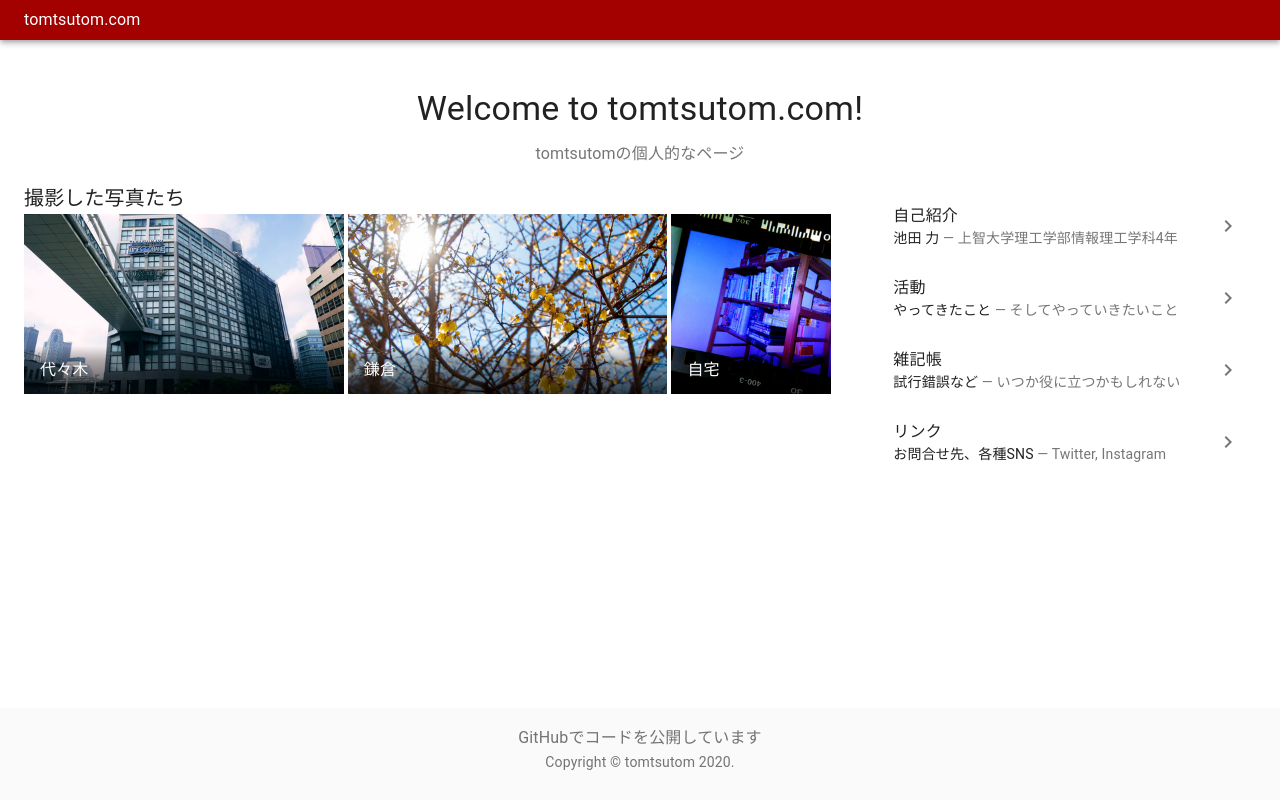
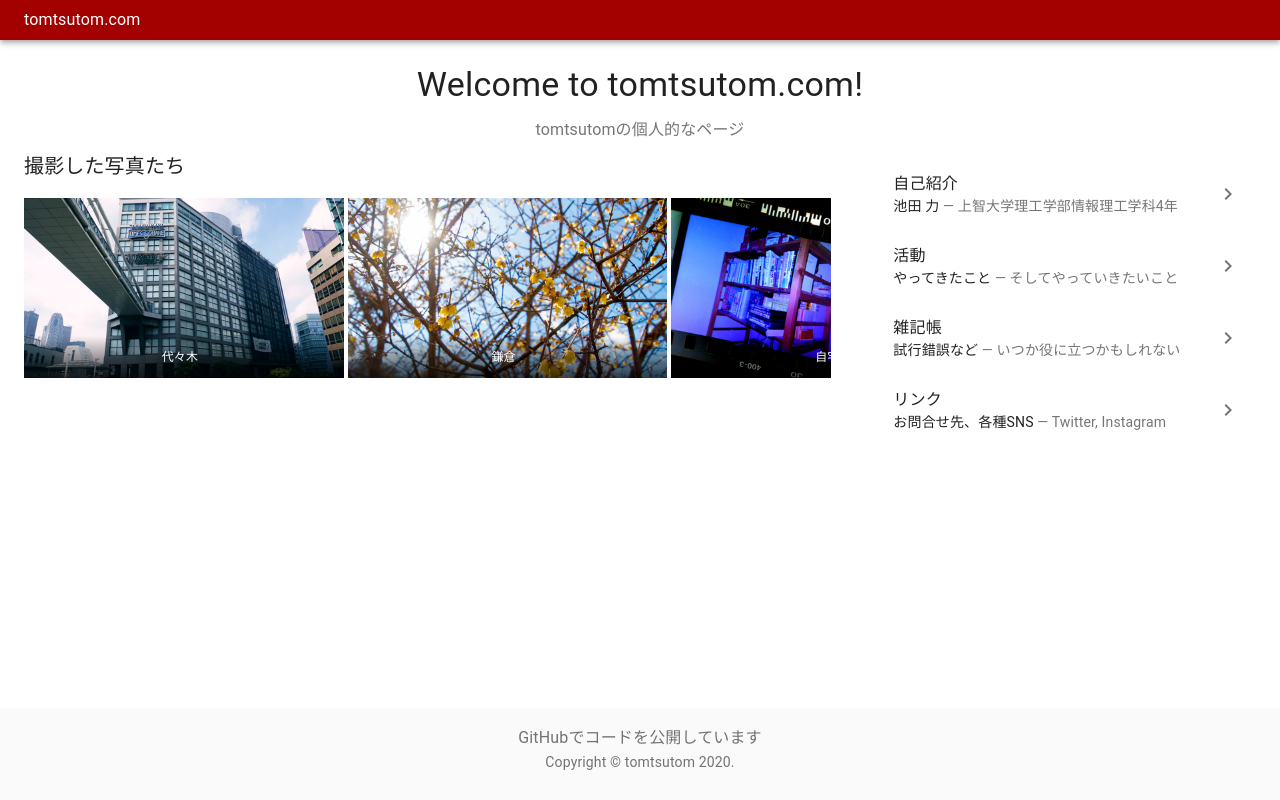
Before and after one commit to Tsutomu-Ikeda/tomtsutom.com, a React (Create React App) app: page / in a window 1280 px wide. Built offline with nearby package versions, Linux system fonts and the light colour scheme.

Commit message:
ギャラリーコンポーネントを分割

```diff
--- /dev/null
+++ b/src/components/Gallery.tsx
@@ -0,0 +1,59 @@
+import React from "react";
+import useMediaQuery from "@material-ui/core/useMediaQuery";
+
+import GridList from "@material-ui/core/GridList";
+import GridListTile from "@material-ui/core/GridListTile";
+import GridListTileBar from "@material-ui/core/GridListTileBar";
+import IconButton from "@material-ui/core/IconButton";
+
+import { useTheme, makeStyles } from "@material-ui/core/styles";
+
+const useStyles = makeStyles((theme) => ({
+  title: {
+    color: "#fff",
+    textAlign: "center",
+  },
+  titleBar: {
+    height: "42px",
+    background:
+      "linear-gradient(to top, rgba(0,0,0,0.7) 0%, rgba(0,0,0,0) 100%)",
+  },
+  gridList: {
+    flexWrap: "nowrap",
+    transform: "translateZ(0)",
+  },
+}));
+
+export default function Gallery(props: {
+  items: {
+    title: string;
+    image: string;
+    key: number;
+  }[];
+}) {
+  const classes = useStyles();
+
+  const theme = useTheme();
+  const matches = useMediaQuery(theme.breakpoints.up("sm"));
+  const gridListCols = () => (matches ? 2.5 : 1.5);
+
+  return (
+    <GridList className={classes.gridList} cols={gridListCols()}>
+      {props.items.map((tile) => (
+        <GridListTile key={tile.title}>
+          <img src={tile.image} alt={tile.title} />
+          <GridListTileBar
+            subtitle={tile.title}
+            classes={{
+              root: classes.titleBar,
+              subtitle: classes.title,
+            }}
+            actionIcon={
+              <IconButton aria-label={`star ${tile.title}`}></IconButton>
+            }
+          />
+        </GridListTile>
+      ))}
+    </GridList>
+  );
+}
--- a/src/views/Top.tsx
+++ b/src/views/Top.tsx
@@ -2,34 +2,23 @@ import React from "react";
 import { Helmet } from "react-helmet";
 
 import Container from "@material-ui/core/Container";
-import GridList from "@material-ui/core/GridList";
-import GridListTile from "@material-ui/core/GridListTile";
-import GridListTileBar from "@material-ui/core/GridListTileBar";
 import Grid from "@material-ui/core/Grid";
-import IconButton from "@material-ui/core/IconButton";
 import Typography from "@material-ui/core/Typography";
 import { makeStyles } from "@material-ui/core/styles";
 import Sidebar from "../components/Sidebar";
+import Gallery from "../components/Gallery";
 
 const useStyles = makeStyles((theme) => ({
   heroContent: {
     backgroundColor: theme.palette.background.paper,
-    padding: theme.spacing(6, 0, 1),
+    padding: theme.spacing(3, 0, 1),
   },
   cardGrid: {
-    paddingTop: theme.spacing(1),
-    paddingBottom: theme.spacing(4),
+    paddingTop: theme.spacing(0),
+    paddingBottom: theme.spacing(2),
   },
-  title: {
-    color: "#fff",
-  },
-  titleBar: {
-    background:
-      "linear-gradient(to top, rgba(0,0,0,0.7) 0%, rgba(0,0,0,0.3) 70%, rgba(0,0,0,0) 100%)",
-  },
-  gridList: {
-    flexWrap: "nowrap",
-    transform: "translateZ(0)",
+  heading: {
+    marginBottom: "16px",
   },
 }));
 
@@ -97,28 +86,10 @@ export default function Top() {
         </Grid>
         <Grid item xs={12} md={8}>
           <Container className={classes.cardGrid} maxWidth="md">
-            <Typography variant="h6">
+            <Typography variant="h6" className={classes.heading}>
               撮影した写真たち
             </Typography>
-            <GridList className={classes.gridList} cols={2.5}>
-              {photos.map((tile) => (
-                <GridListTile key={tile.title}>
-                  <img src={tile.image} alt={tile.title} />
-                  <GridListTileBar
-                    title={tile.title}
-                    classes={{
-                      root: classes.titleBar,
-                      title: classes.title,
-                    }}
-                    actionIcon={
-                      <IconButton
-                        aria-label={`star ${tile.title}`}
-                      ></IconButton>
-                    }
-                  />
-                </GridListTile>
-              ))}
-            </GridList>
+            <Gallery items={photos} />
           </Container>
         </Grid>
       </Grid>
```
